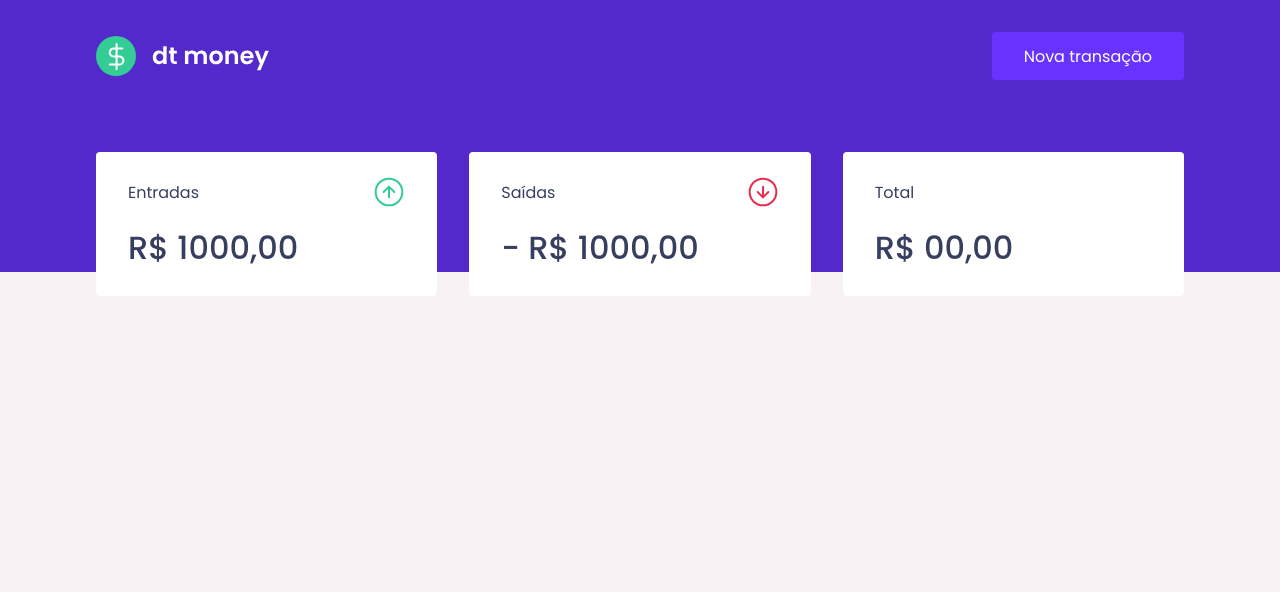
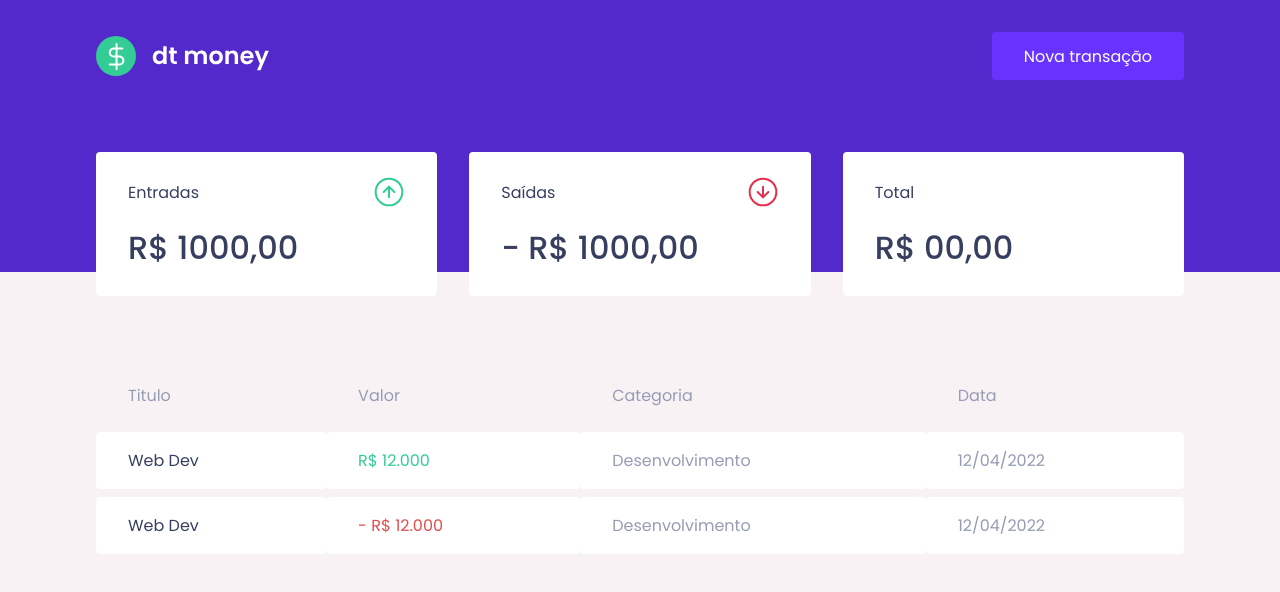
Before and after one commit to vtrpza/02-react-money-app, a React (Create React App) app: page / in a window 1280 px wide. Shown: the top 592 px of the page. Built offline with nearby package versions, Linux system fonts and the light colour scheme.

Commit message:
transactions table done

```diff
--- a/src/components/Dashboard/index.tsx
+++ b/src/components/Dashboard/index.tsx
@@ -1,10 +1,12 @@
 import Summary from "../Summary";
+import TransactionsTable from "../TransactionsTable";
 import { Container } from "./styles";
 
 function Dashboard() {
   return (
     <Container>
       <Summary />
+      <TransactionsTable />
     </Container>
   );
 }
--- /dev/null
+++ b/src/components/TransactionsTable/index.tsx
@@ -0,0 +1,34 @@
+import { Container } from "./styles";
+
+function TransactionsTable() {
+  return (
+    <Container>
+      <table>
+        <thead>
+          <tr>
+            <th>Titulo</th>
+            <th>Valor</th>
+            <th>Categoria</th>
+            <th>Data</th>
+          </tr>
+        </thead>
+        <tbody>
+          <tr>
+            <td>Web Dev</td>
+            <td className="deposit">R$ 12.000</td>
+            <td>Desenvolvimento</td>
+            <td>12/04/2022</td>
+          </tr>
+          <tr>
+            <td>Web Dev</td>
+            <td className="withdraw">- R$ 12.000</td>
+            <td>Desenvolvimento</td>
+            <td>12/04/2022</td>
+          </tr>
+        </tbody>
+      </table>
+    </Container>
+  );
+}
+
+export default TransactionsTable;
--- /dev/null
+++ b/src/components/TransactionsTable/styles.ts
@@ -0,0 +1,38 @@
+import styled from "styled-components";
+
+export const Container = styled.div`
+  margin-top: 4rem;
+
+  table {
+    width: 100%;
+    border-spacing: 0 0.5rem;
+
+    th {
+      color: var(--text-body);
+      font-weight: 400;
+      padding: 1rem 2rem;
+      text-align: left;
+      line-height: 1.5rem;
+    }
+
+    td {
+      padding: 1rem 2rem;
+      border: 0;
+      background: var(--shape);
+      color: var(--text-body);
+      border-radius: 0.25rem;
+
+      &:first-child {
+        color: var(--text-title);
+      }
+
+      &.deposit {
+        color: var(--green);
+      }
+
+      &.withdraw {
+        color: var(--red);
+      }
+    }
+  }
+`;
```
